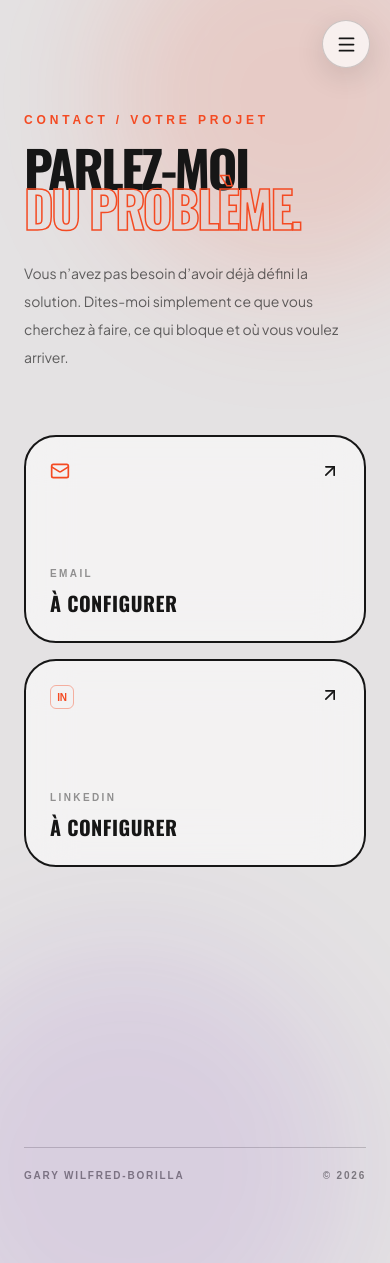
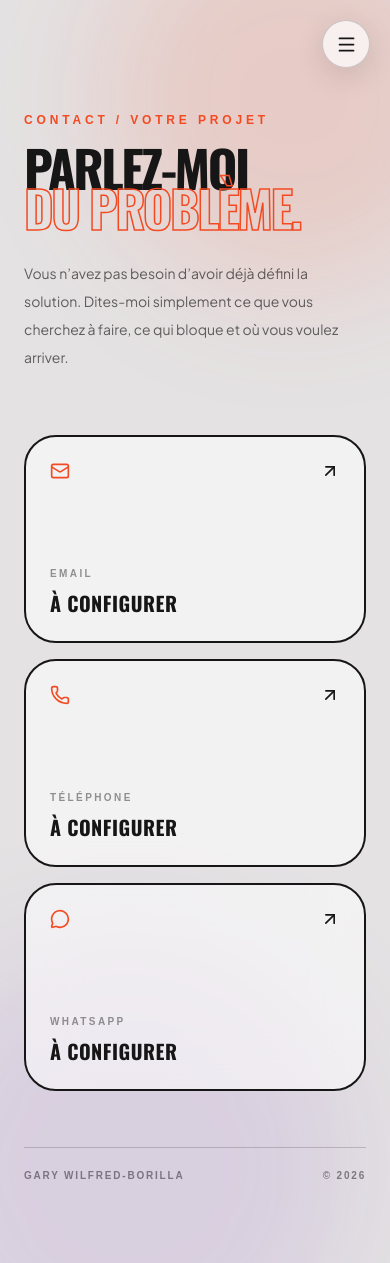
Before and after one commit to nuhfear1/Visit-card, a Next.js app: page /Visit-card/contact in a window 390 px wide. Built offline with nearby package versions, Linux system fonts and the light colour scheme.

Commit message:
ui: remplacer LinkedIn et GitHub par téléphone et WhatsApp

```diff
--- a/src/components/Contact.tsx
+++ b/src/components/Contact.tsx
@@ -3,12 +3,12 @@
 import { useRef } from "react";
 import gsap from "gsap";
 import { useGSAP } from "@gsap/react";
-import { ArrowUpRight, Mail } from "lucide-react";
+import { ArrowUpRight, Mail, Phone, MessageCircle } from "lucide-react";
 
 const links = [
   { label: "EMAIL", value: "À CONFIGURER", mark: "@", icon: Mail },
-  { label: "LINKEDIN", value: "À CONFIGURER", mark: "in" },
-  { label: "GITHUB", value: "nuhfear1", mark: "GH", href: "https://github.com/nuhfear1" },
+  { label: "TÉLÉPHONE", value: "À CONFIGURER", mark: "TEL", icon: Phone },
+  { label: "WHATSAPP", value: "À CONFIGURER", mark: "WA", icon: MessageCircle },
 ];
 
 export default function Contact() {
```
